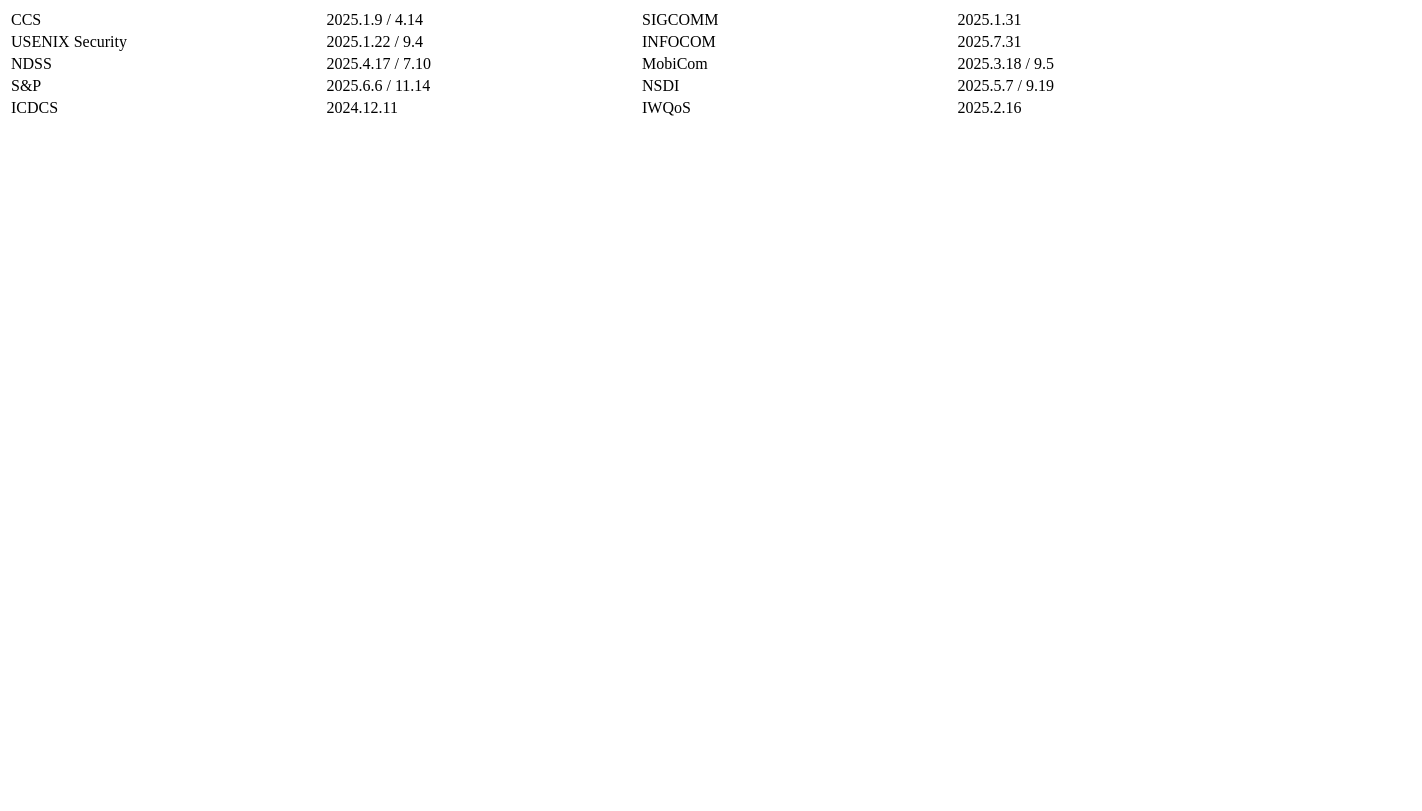
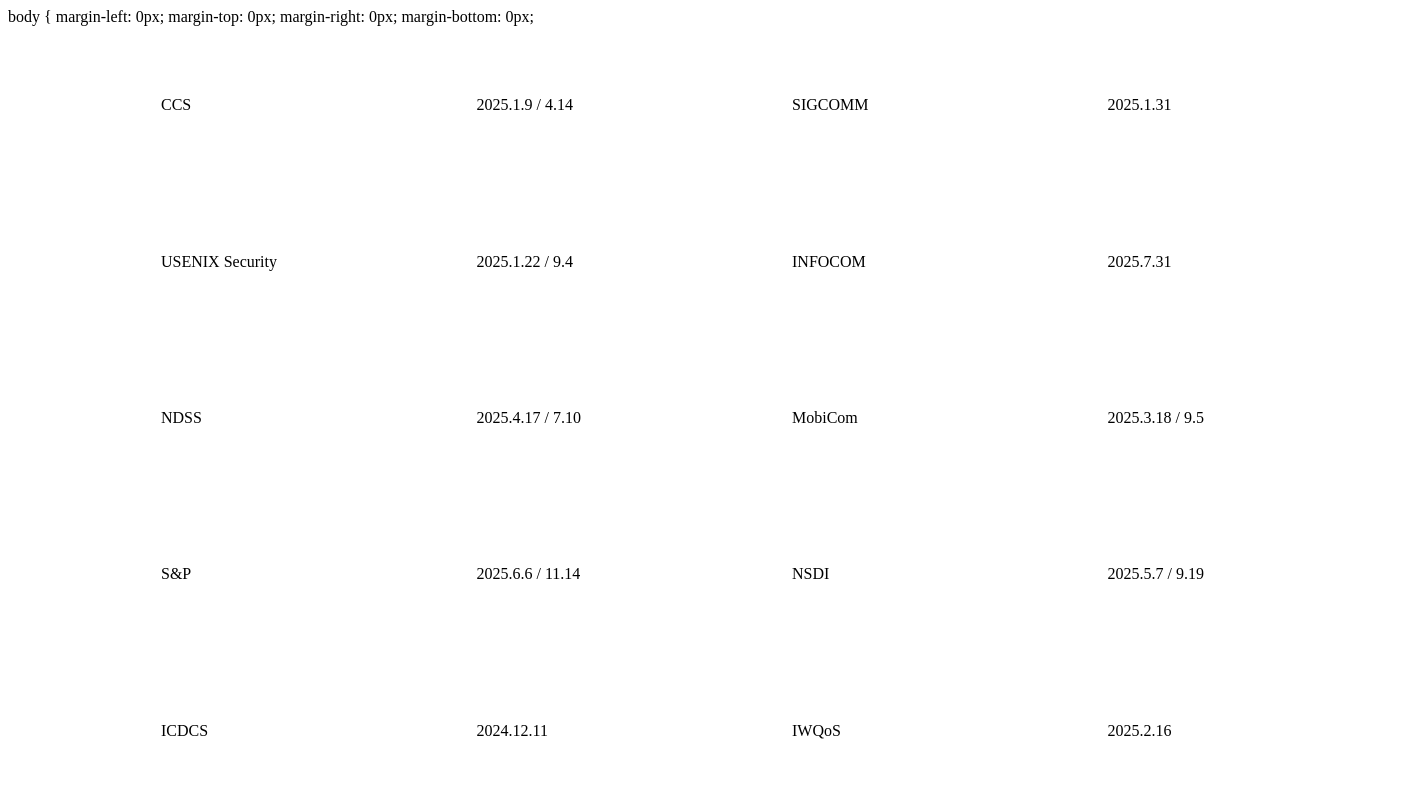
Before and after one commit to ddkkpp/ccf_ddl, a plain HTML site: page index.html in a window 1280 px wide. Shown: the whole page, 1422 px wide, since content can reach past the window. Drawn offline with Linux system fonts and the light colour scheme.

Commit message:
Update index.html

```diff
--- a/index.html
+++ b/index.html
@@ -1,5 +1,12 @@
 <table>
-    <table style="width: 100%;table-layout:fixed;">
+    <table style="width: 100%;height: 100%;table-layout:fixed;margin-left:150px">
+
+    body {
+      margin-left: 0px;
+      margin-top: 0px;
+      margin-right: 0px;
+      margin-bottom: 0px;
+
     <tr>
       <td>CCS</td>
       <td>2025.1.9 / 4.14</td>
```
